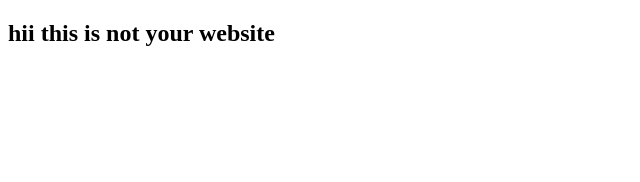
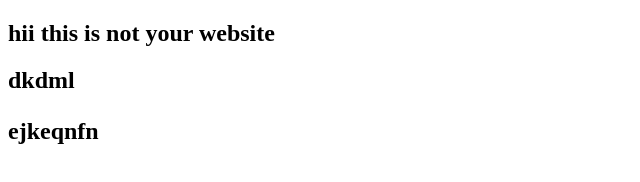
Before and after one commit to ReyajAlam/Backend, a website: page index.html in a window 1280 px wide. Shown: the whole page, without its empty margins (0-640 px from the left). Drawn offline with Linux system fonts and the light colour scheme.

Commit message:
right think

```diff
--- a/index.html
+++ b/index.html
@@ -7,5 +7,10 @@
 </head>
 <body>
     <h2>hii this is not your website</h2>
+    <div>
+        <h2>
+            dkdml <p>ejkeqnfn</p>
+        </h2>
+    </div>
 </body>
 </html>
```
